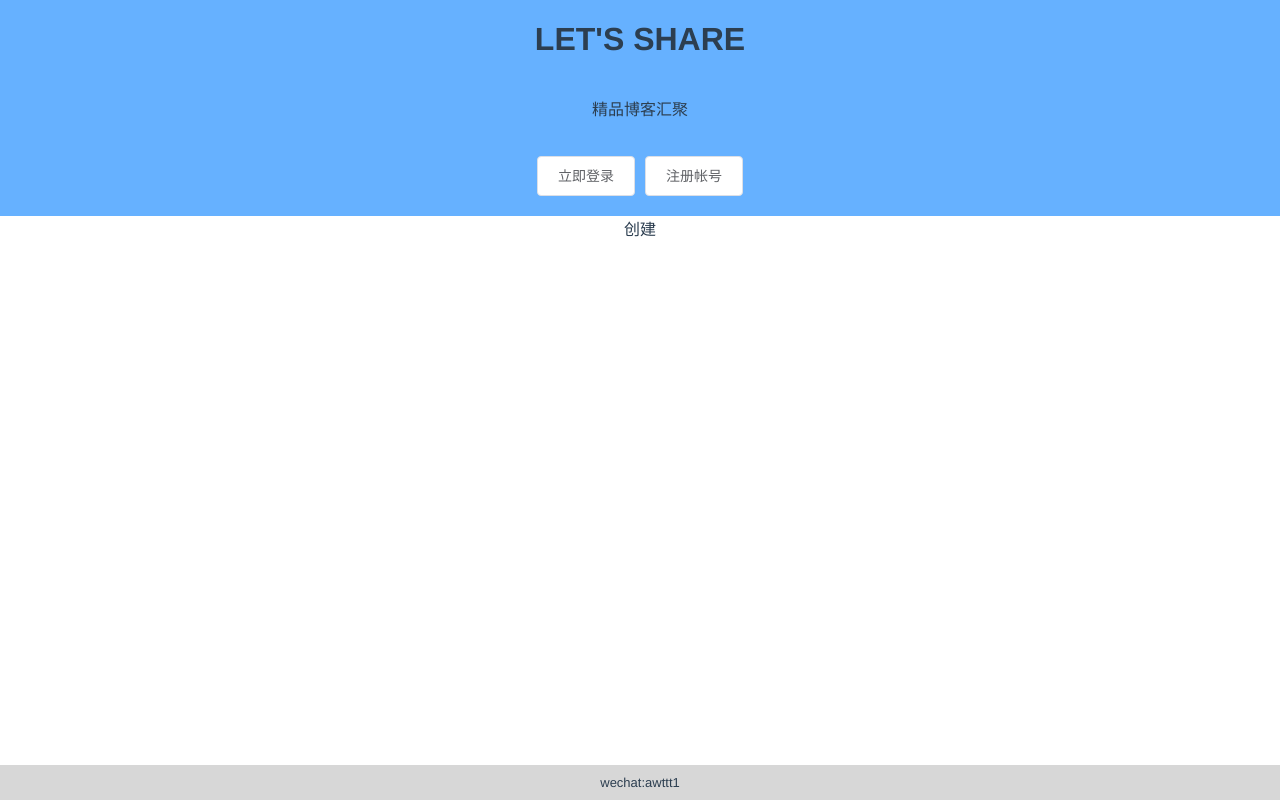
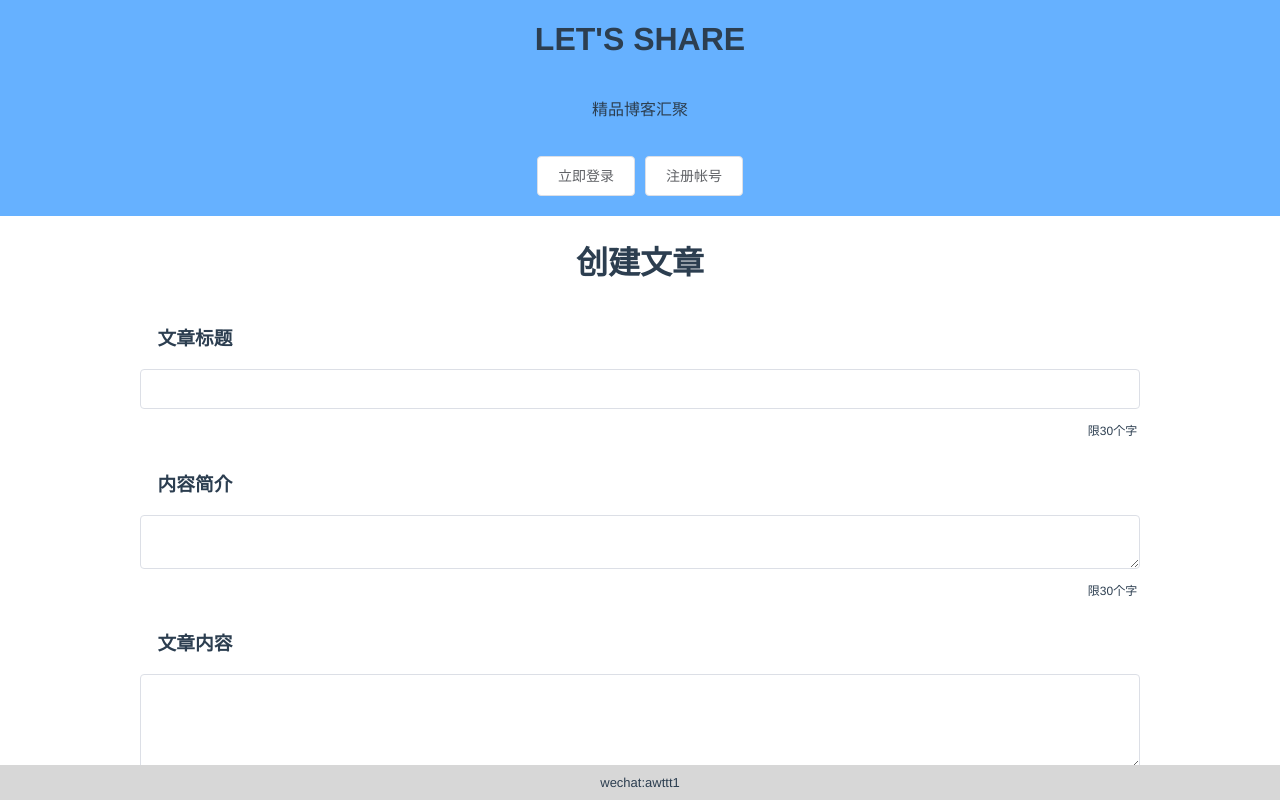
Before and after one commit to awttt/blog, a Vue app: page /create in a window 1280 px wide. Built offline with nearby package versions, Linux system fonts and the light colour scheme.

Commit message:
Create.vue样式

```diff
--- a/src/pages/Create.vue
+++ b/src/pages/Create.vue
@@ -1,7 +1,22 @@
 <template>
-  <div class="create">
-    创建
-  </div>
+
+  <div id="create">
+    <h1>创建文章</h1>
+    <h3>文章标题</h3>
+    <el-input v-model="title"></el-input>
+    <div class="spaces"><div class="space"></div><p class="msg">限30个字</p></div>
+    <h3 >内容简介</h3>
+    <el-input type="textarea" v-model="description"  :autosize="{ minRows: 2, maxRows: 6}"></el-input>
+    <div class="spaces"><div class="space"></div><p class="msg">限30个字</p></div>
+    <h3>文章内容</h3>
+    <el-input type="textarea" v-model="content" :autosize="{ minRows: 4, maxRows: 30}"></el-input>
+    <div class="spaces"><div class="space"></div><p class="msg">限30个字</p></div>
+    <p class="choose">
+      <label>是否展示到首页</label>
+      <el-switch v-model="atIndex" active-color="#13ce66" inactive-color="#ff4949"></el-switch>
+    </p>
+    <el-button @click="onCreate">确定</el-button>
+    </div>
 </template>
 
 <script>
@@ -9,5 +24,38 @@
 </script>
 
 <style scoped lang="less">
+  #create{
+    max-width: 1000px;
+
+    display: flex;
+    flex-direction: column;
+    text-align: center;
+    margin: auto;
+    .choose{
+      width: 160px;
+    }
+    button{
+      width: 68px;
+    }
+    el-input{
+      padding: 20px 20px;
+      border: none;
+    }
+    h3{
+    width: 80px;
+      margin-left: 15px;
+    }
+    .spaces{
+      display: flex;
+      justify-content: space-between;
+    }
+    p.msg{
+      font-size: 12px;
+      font-weight: normal;
+      width: 55px;
+    }
+
+  }
+
 
 </style>
--- a/src/pages/Index.vue
+++ b/src/pages/Index.vue
@@ -41,6 +41,7 @@
         font-size: 12px;
         font-weight: normal;
         margin-top: 27px;
+        margin-left: 5px;
       }
     }
     .xxx{
```
